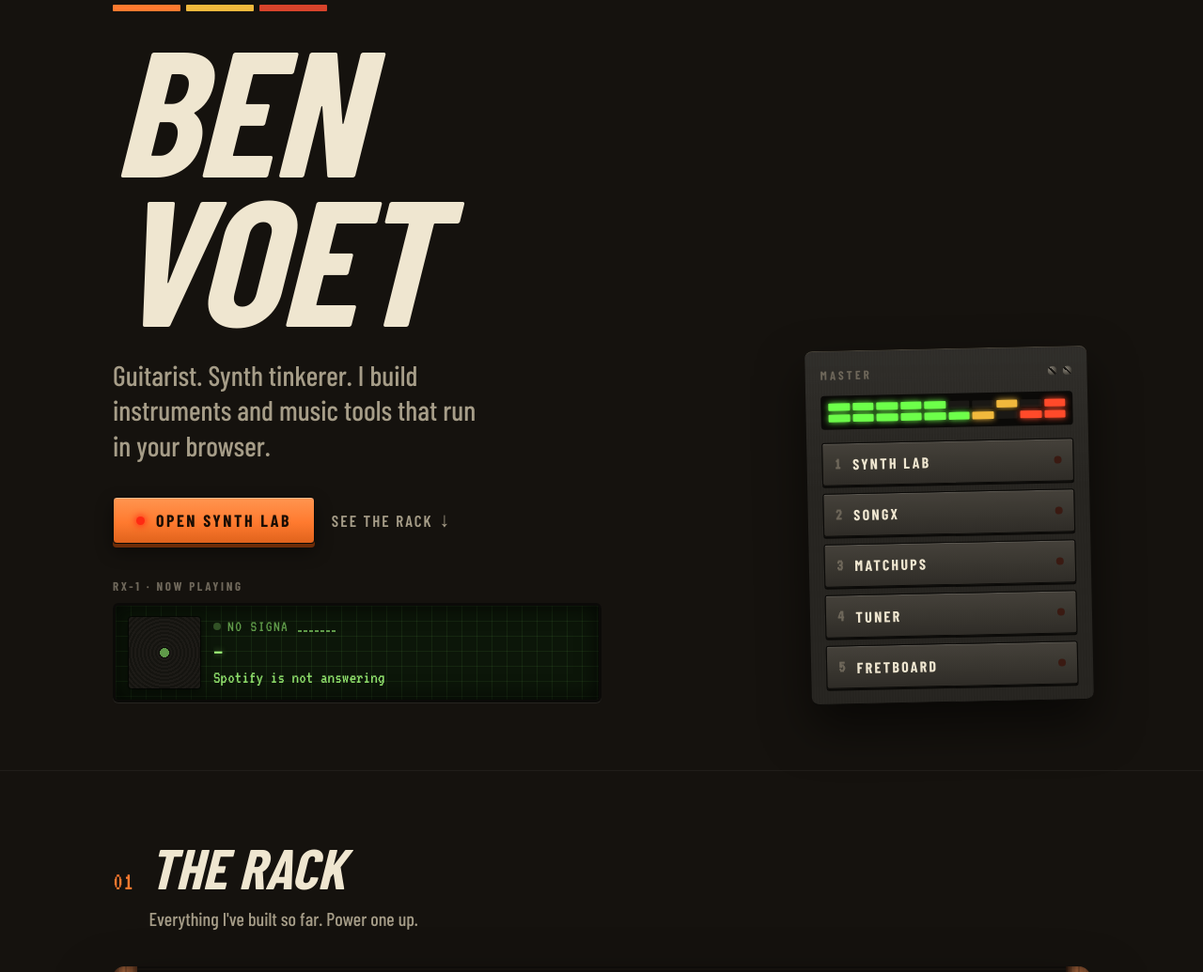
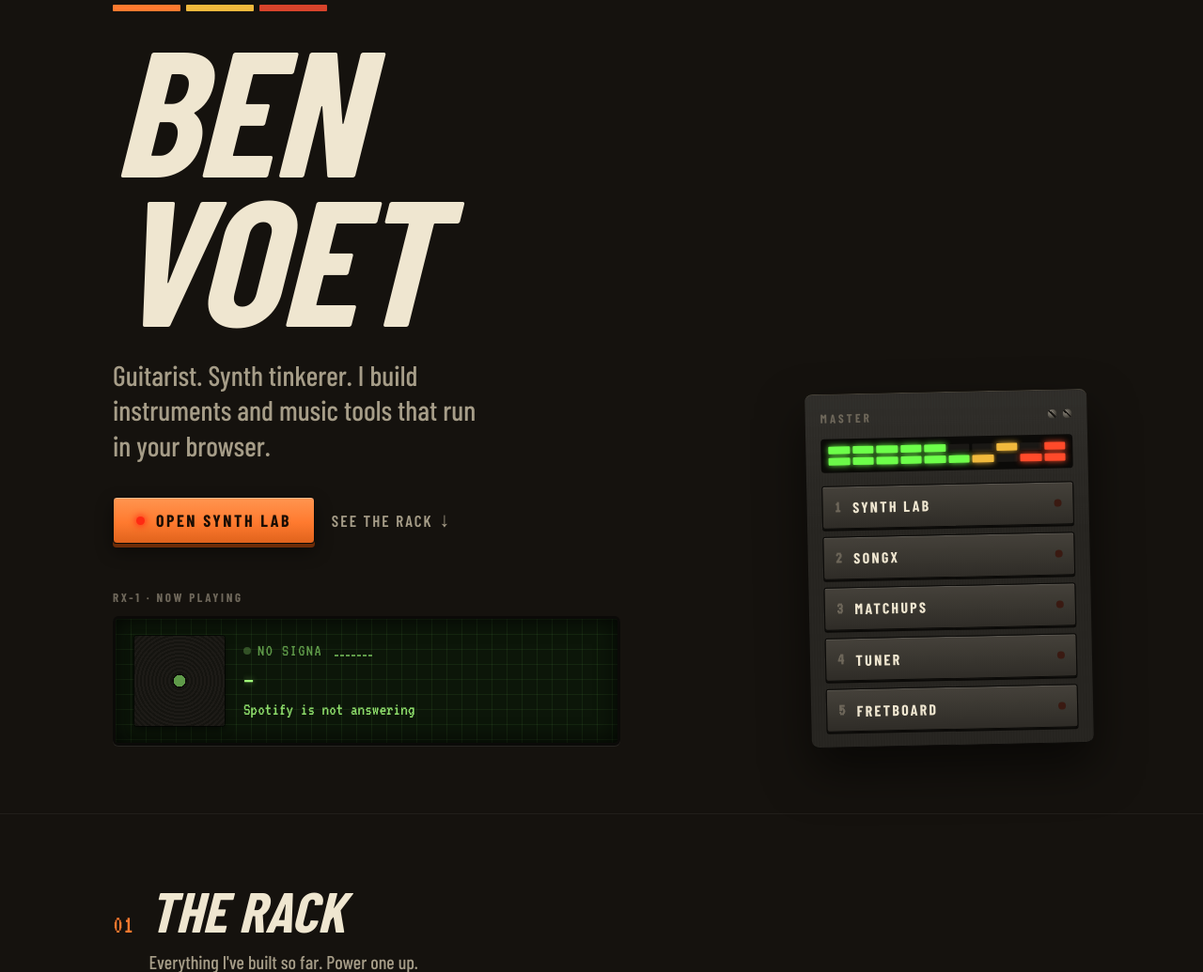
Before and after one commit to bvoet/WebsiteBenVoet, a PHP site: page / in a window 1280 px wide. Shown: the part 150-1185 px from the top of the page at 94% size. Run offline with PHP 8.4, Linux system fonts and the light colour scheme; some web fonts are replaced.

Commit message:
Now playing: roomier radio layout; version landing CSS/JS links to beat the Pages cache

```diff
--- a/css/home.css
+++ b/css/home.css
@@ -827,13 +827,13 @@ a {
 
 /* Now playing: a small radio display in the hero (js/now-playing.js). */
 .radio {
-  max-width: 520px;
-  margin-top: 36px;
+  max-width: 540px;
+  margin-top: 48px;
 }
 
 .radio__label {
   display: block;
-  margin-bottom: 8px;
+  margin-bottom: 10px;
   color: var(--ink-faint);
   font-size: 13px;
   font-weight: 700;
@@ -844,9 +844,9 @@ a {
 .lcd.lcd--np {
   display: flex;
   align-items: center;
-  gap: 14px;
+  gap: 20px;
   height: auto;
-  padding: 12px 14px;
+  padding: 18px 20px;
   color: var(--lcd-dim);
   font-family: var(--font-lcd);
   text-decoration: none;
@@ -860,8 +860,8 @@ a {
 /* Empty sleeve: a record. */
 .np__cover {
   position: relative;
-  flex: 0 0 76px;
-  height: 76px;
+  flex: 0 0 96px;
+  height: 96px;
   border-radius: 3px;
   overflow: hidden;
   background:
@@ -886,14 +886,15 @@ a {
   min-width: 0;
   display: flex;
   flex-direction: column;
-  gap: 2px;
+  gap: 4px;
 }
 
 .np__top {
   display: flex;
   align-items: center;
-  gap: 10px;
-  font-size: 17px;
+  gap: 12px;
+  margin-bottom: 4px;
+  font-size: 18px;
   line-height: 1;
   letter-spacing: 0.08em;
 }
@@ -940,9 +941,8 @@ a {
 }
 
 .np__track {
-  margin-top: 3px;
   color: var(--lcd-fg);
-  font-size: 26px;
+  font-size: 28px;
   line-height: 1.1;
   text-shadow: 0 0 6px rgba(164, 255, 124, 0.5);
 }
@@ -983,7 +983,7 @@ a {
 .np__prog {
   display: none;
   height: 3px;
-  margin-top: 6px;
+  margin-top: 10px;
   background: rgba(255, 255, 255, 0.08);
 }
 
@@ -1762,17 +1762,17 @@ a.b88:active {
   }
 
   .radio {
-    margin-top: 28px;
+    margin-top: 36px;
   }
 
   .lcd.lcd--np {
-    gap: 12px;
-    padding: 10px 12px;
+    gap: 14px;
+    padding: 14px;
   }
 
   .np__cover {
-    flex-basis: 64px;
-    height: 64px;
+    flex-basis: 72px;
+    height: 72px;
   }
 
   .np__track {
--- a/index.html
+++ b/index.html
@@ -21,8 +21,8 @@
       if (/^(win95|terminal|vapor)$/.test(savedTheme)) document.documentElement.dataset.theme = savedTheme;
     } catch (e) { /* storage blocked */ }
   </script>
-  <link rel="stylesheet" href="css/home.css" />
-  <link rel="stylesheet" href="css/themes.css" />
+  <link rel="stylesheet" href="css/home.css?v=20261122b" />
+  <link rel="stylesheet" href="css/themes.css?v=20261122b" />
 </head>
 <body>
   <!-- ── Top bar ───────────────────────────────────────────────────── -->
@@ -65,7 +65,7 @@
           <span class="radio__label">RX-1 · Now playing</span>
           <a class="lcd lcd--np" id="np" href="https://www.last.fm/user/manassas777" target="_blank" rel="noopener noreferrer">
             <span class="np__cover">
-              <img id="np-img" alt="" width="76" height="76" referrerpolicy="no-referrer" hidden />
+              <img id="np-img" alt="" width="96" height="96" referrerpolicy="no-referrer" hidden />
             </span>
             <span class="np__info">
               <span class="np__top">
@@ -526,7 +526,7 @@
     </div>
   </footer>
 
-  <script type="module" src="js/home.js"></script>
-  <script type="module" src="js/now-playing.js"></script>
+  <script type="module" src="js/home.js?v=20261122b"></script>
+  <script type="module" src="js/now-playing.js?v=20261122b"></script>
 </body>
 </html>
```
Also changed, not shown: CLAUDE.md (+1 -1 lines).
